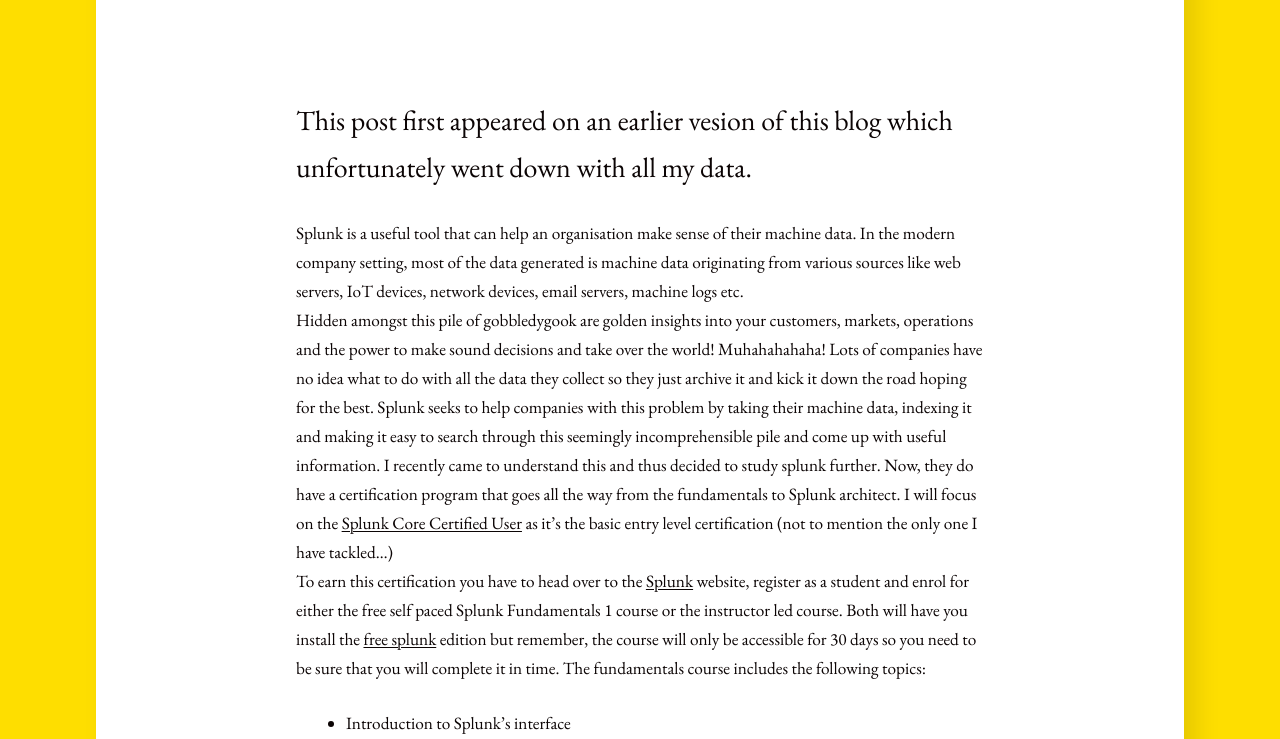
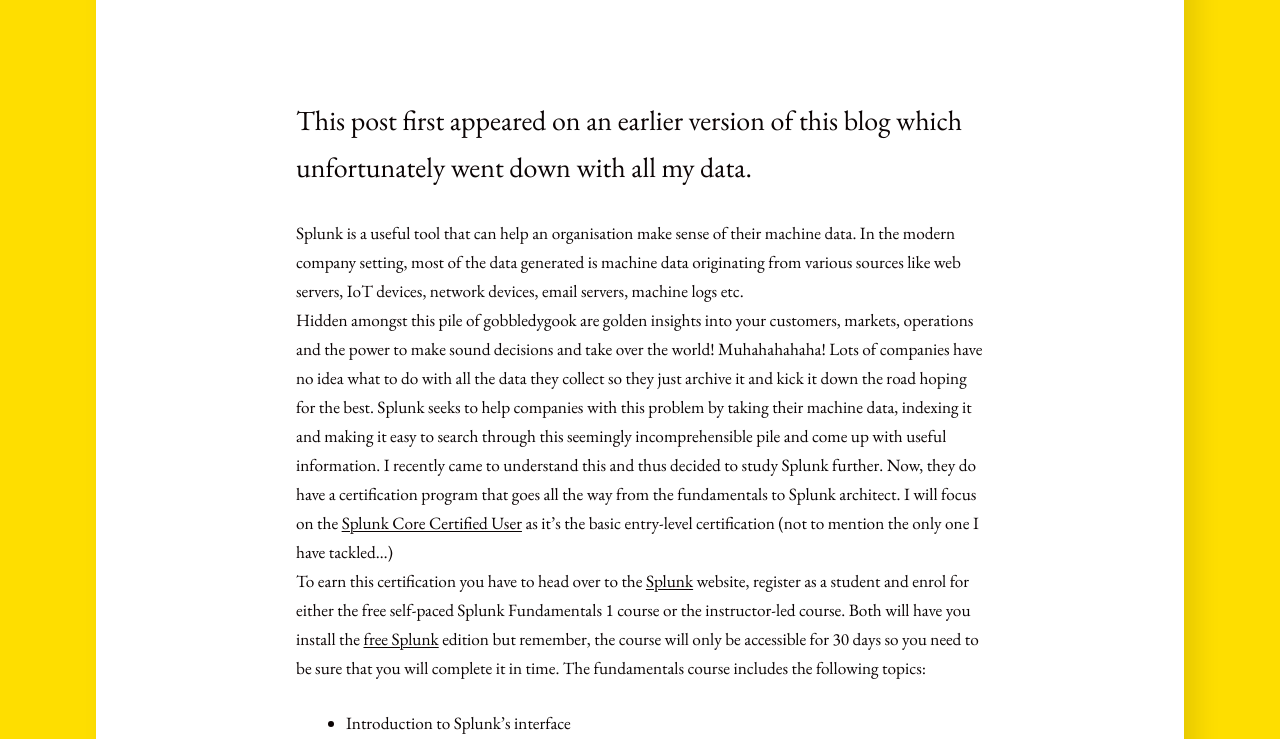
Before and after one commit to atonui/jekyll-blog, a Jekyll site: the page built from _posts/2024-11-06-splunk.markdown, in a window 1280 px wide. Shown: the part 339-1078 px from the top of the page. Built offline with Jekyll 4.4.1, drawn with Linux system fonts in a browser that asks for light colours; some of the changed text lies outside the part shown.

Commit message:
Editorial cleanup: 2024-11-06-splunk.markdown

```diff
--- a/_posts/2024-11-06-splunk.markdown
+++ b/_posts/2024-11-06-splunk.markdown
@@ -4,15 +4,15 @@
 categories: splunk certification
 permalink: /:categories/:title
 ---
-This post first appeared on an earlier vesion of this blog which unfortunately went down with all my data.
+This post first appeared on an earlier version of this blog which unfortunately went down with all my data.
 ---------------------------------------------------------------------------------------------------------
 Splunk is a useful tool that can help an organisation make sense of their machine data. In the modern company setting, most of the data generated is machine data originating from various sources like web servers, IoT devices, network devices, email servers, machine logs etc.
 
 Hidden amongst this pile of gobbledygook are golden insights into your customers, markets, operations and the power to make sound decisions and take over the world! Muhahahahaha!
 Lots of companies have no idea what to do with all the data they collect so they just archive it and kick it down the road hoping for the best. Splunk seeks to help companies with this problem by taking their machine data, indexing it and making it easy to search through this seemingly incomprehensible pile and come up with useful information.
-I recently came to understand this and thus decided to study splunk further. Now, they do have a certification program that goes all the way from the fundamentals to Splunk architect. I will focus on the [Splunk Core Certified User][splunk-core] as it’s the basic entry level certification (not to mention the only one I have tackled...)
+I recently came to understand this and thus decided to study Splunk further. Now, they do have a certification program that goes all the way from the fundamentals to Splunk architect. I will focus on the [Splunk Core Certified User][splunk-core] as it’s the basic entry-level certification (not to mention the only one I have tackled...)
 
-To earn this certification you have to head over to the [Splunk][splunk] website, register as a student and enrol for either the free self paced Splunk Fundamentals 1 course or the instructor led course. Both will have you install the [free splunk][free-splunk] edition but remember, the course will only be accessible for 30 days so you need to be sure that you will complete it in time.
+To earn this certification you have to head over to the [Splunk][splunk] website, register as a student and enrol for either the free self-paced Splunk Fundamentals 1 course or the instructor-led course. Both will have you install the [free Splunk][free-splunk] edition but remember, the course will only be accessible for 30 days so you need to be sure that you will complete it in time.
 The fundamentals course includes the following topics:
 
 - Introduction to Splunk's interface
```
Also changed, not shown: other parts of _posts/2024-11-06-splunk.markdown (+2 -2 lines).
